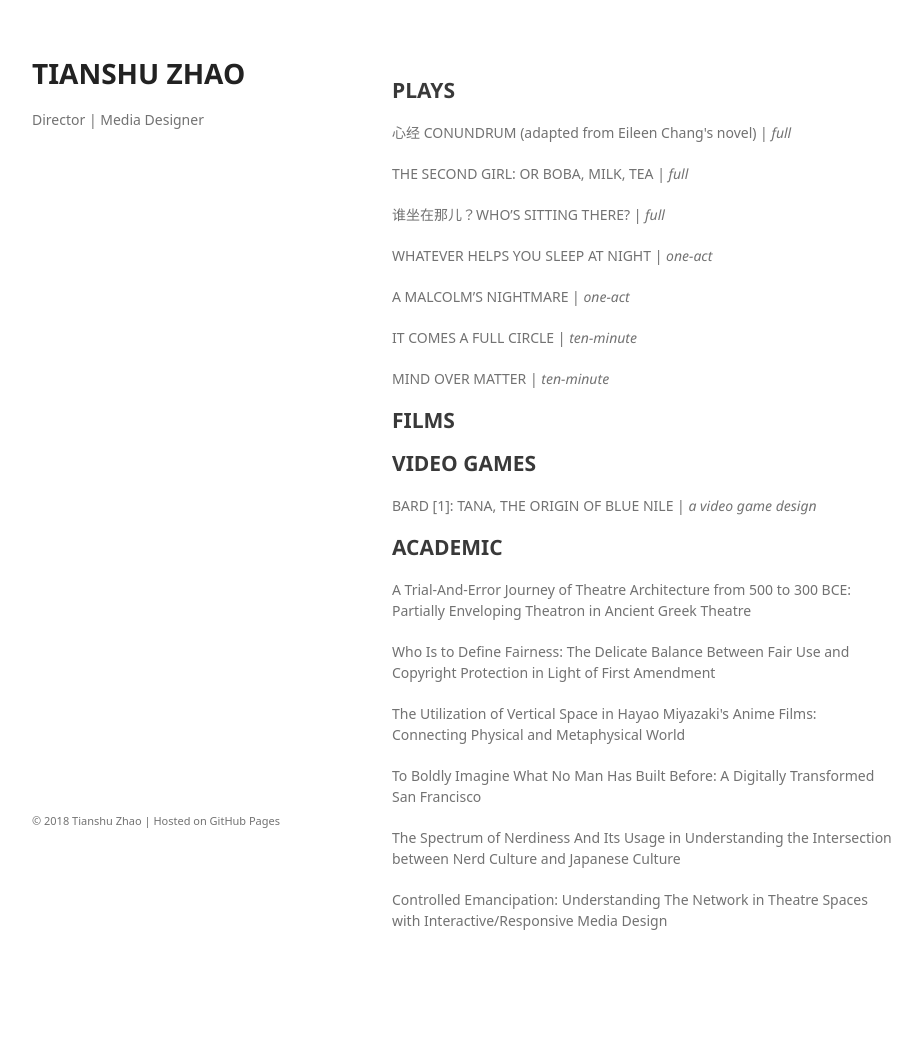
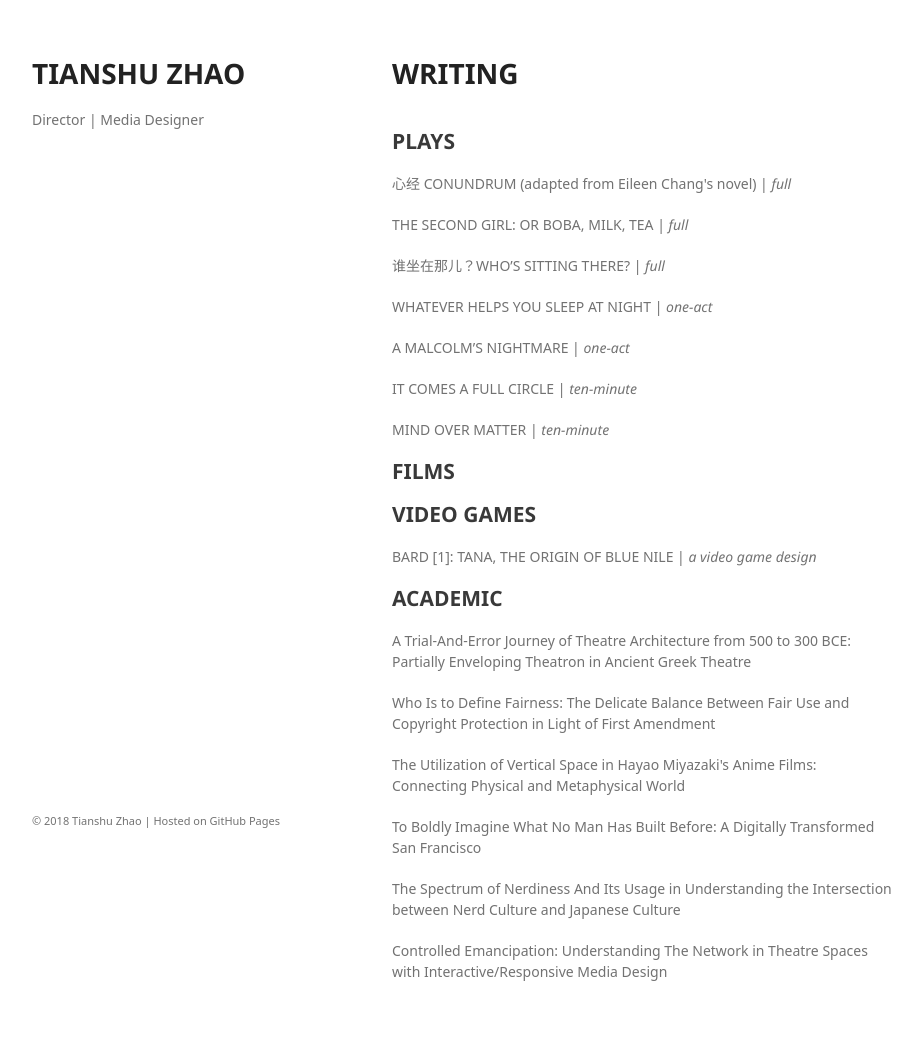
Before and after one commit to tianshu-z/tianshu-z.github.io, a Jekyll site: the page built from writing.html, in a window 1280 px wide. Shown: the whole page, without its empty margins (178-1100 px from the left). Built offline with Jekyll 4.4.1, drawn with Linux system fonts in a browser that asks for light colours; some web fonts are replaced; before the commit the page ends 1001 px from its top, so only the background shows below that.

Commit message:
Update writing.html

```diff
--- a/writing.html
+++ b/writing.html
@@ -3,10 +3,10 @@ layout: default
 ---
 
 
-
 <!doctype html>
 
 <html>
+	<h1>WRITING</h1>
 
   <br>
 
```
